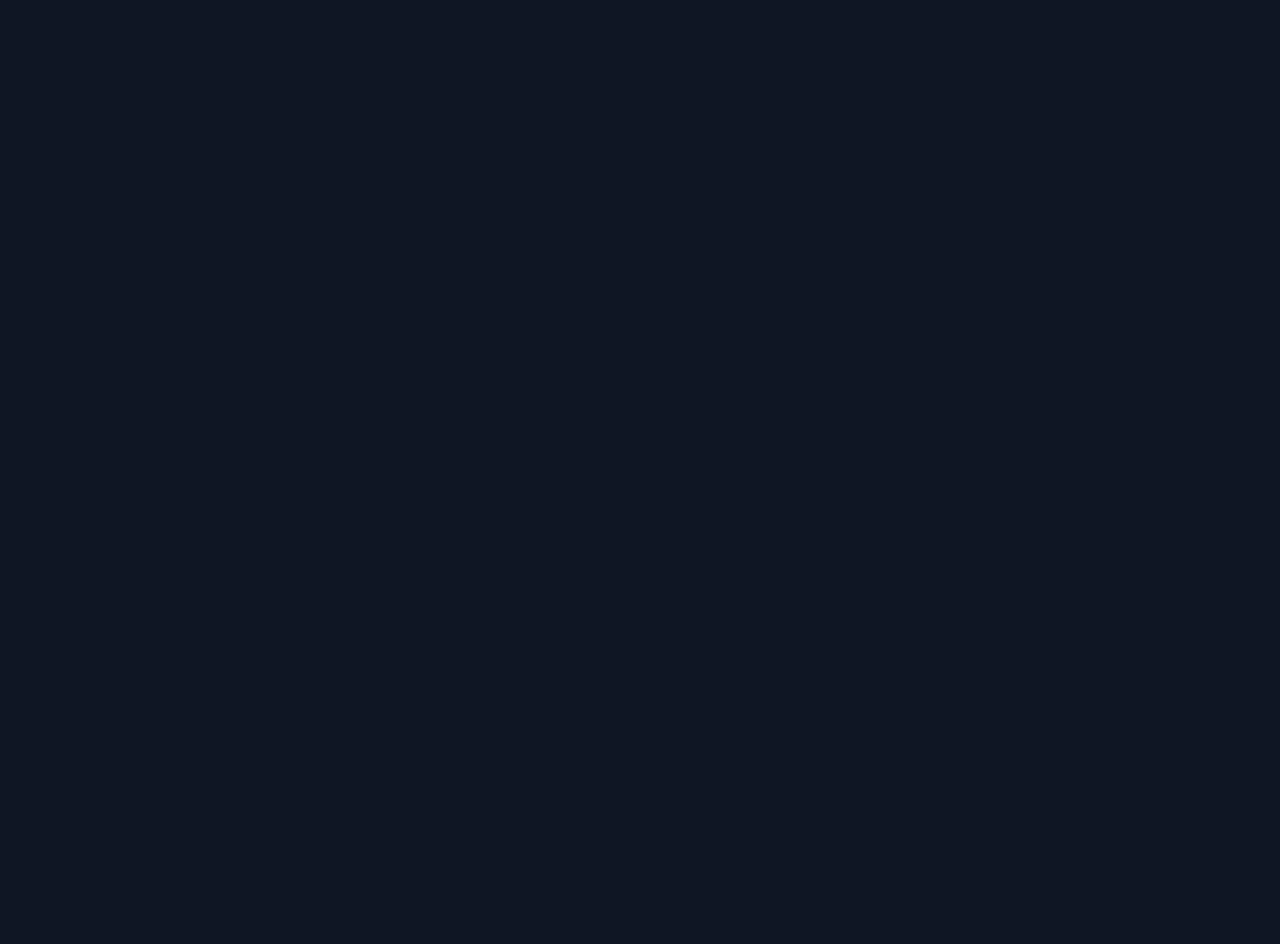
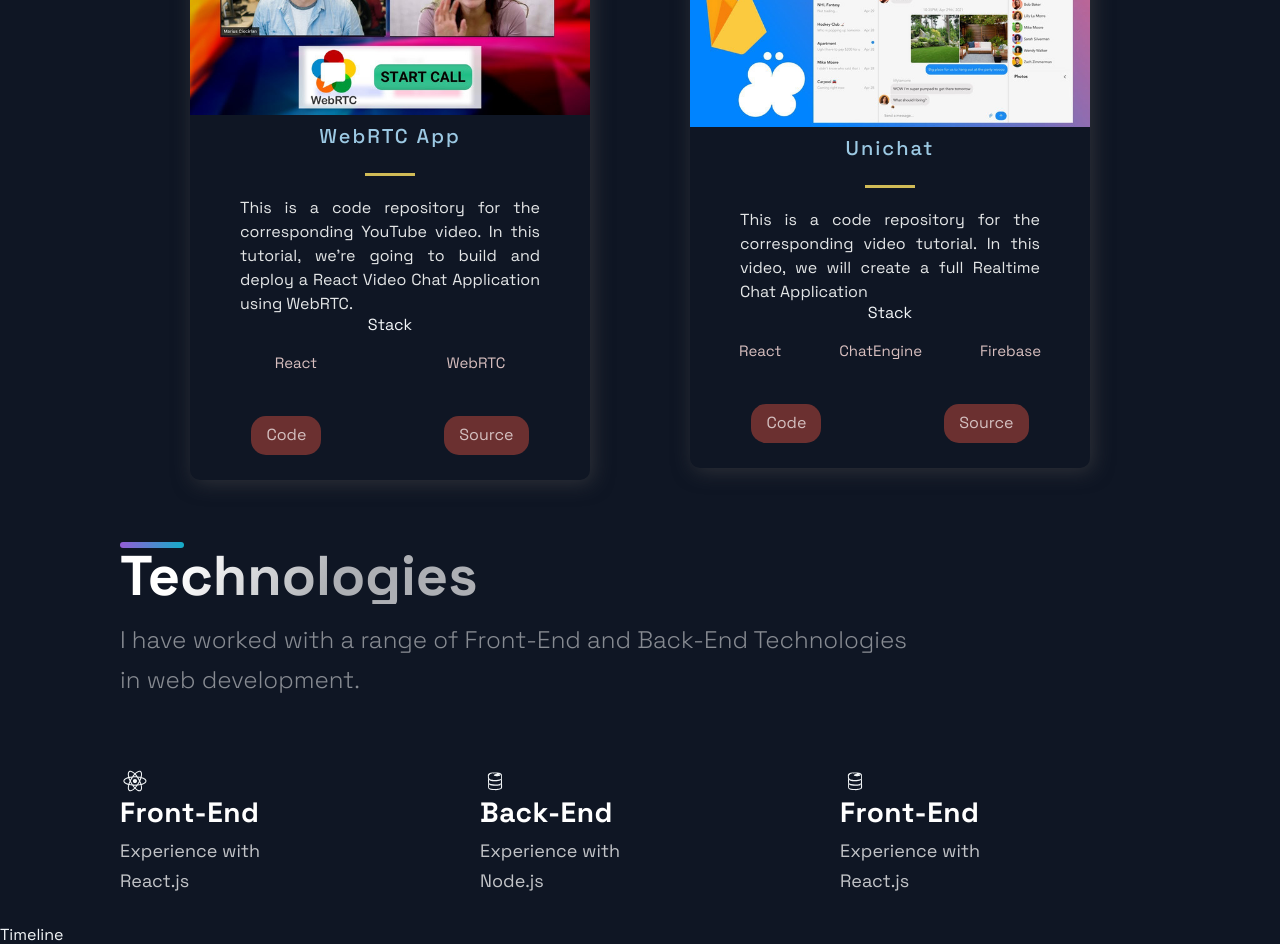
Before and after one commit to Jump89/react-tome, a Next.js app: page / in a window 1280 px wide. Shown: the part 1660-2604 px from the top of the page. Before the commit the page ends 800 px from the top, so only its background shows below. Built offline with nearby package versions, Linux system fonts and the light colour scheme.

Commit message:
updated projects sectiopn and tech sections with info and links

```diff
--- a/src/components/Projects/Projects.js
+++ b/src/components/Projects/Projects.js
@@ -3,11 +3,37 @@
 import { BlogCard, CardInfo, ExternalLinks, GridContainer, HeaderThree, Hr, Tag, TagList, TitleContent, UtilityList, Img } from './ProjectsStyles';
 import { Section, SectionDivider, SectionTitle } from '../../styles/GlobalComponents';
 import { projects } from '../../constants/constants';
+import { Div1 } from '../Header/HeaderStyles';
 
 const Projects = () => (
-  <div>
-    Projects
-  </div>
+ <Section nopadding id>
+   <SectionDivider/>
+   <SectionTitle main>Projects</SectionTitle>
+   <GridContainer>
+     {projects.map(({ id, image, title, description, tags, source, visit }) => (
+      <BlogCard key={id}>
+        <Img src={image}/>
+        <TitleContent>
+          <HeaderThree>{title}</HeaderThree>
+          <Hr />
+        </TitleContent>
+        <CardInfo>{description}</CardInfo>
+        <div>
+          <TitleContent>Stack</TitleContent>
+          <TagList>
+            {tags.map((tag, i) => (
+              <Tag key= {i}>{tag}</Tag>
+            ))}
+          </TagList>
+        </div>
+        <UtilityList>
+          <ExternalLinks href={visit}>Code</ExternalLinks>
+          <ExternalLinks href={source}>Source</ExternalLinks>
+        </UtilityList>
+      </BlogCard>
+     ))}
+   </GridContainer>
+ </Section>
 );
 
 export default Projects;
--- a/src/components/Technologies/Technologies.js
+++ b/src/components/Technologies/Technologies.js
@@ -4,9 +4,45 @@
 import { List, ListContainer, ListItem, ListParagraph, ListTitle } from './TechnologiesStyles';
 
 const Technologies = () =>  (
-  <div>
-    Technologies
-  </div>
+  <Section id="tech">
+    <SectionDivider/>
+    <SectionTitle>Technologies</SectionTitle>
+    <SectionText>
+      I have worked with a range of Front-End and Back-End Technologies in web development.
+    </SectionText>
+    <List>
+      <ListItem>
+        <DiReact size='3rem'/>
+        <ListContainer>
+          <ListTitle>Front-End</ListTitle>
+          <ListParagraph>
+            Experience with <br/>
+            React.js
+          </ListParagraph>
+        </ListContainer>
+      </ListItem>
+      <ListItem>
+        <DiFirebase size='3rem'/>
+        <ListContainer>
+          <ListTitle>Back-End</ListTitle>
+          <ListParagraph>
+            Experience with <br/>
+            Node.js
+          </ListParagraph>
+        </ListContainer>
+      </ListItem>
+      <ListItem>
+        <DiFirebase size='3rem'/>
+        <ListContainer>
+          <ListTitle>Front-End</ListTitle>
+          <ListParagraph>
+            Experience with <br/>
+            React.js
+          </ListParagraph>
+        </ListContainer>
+      </ListItem>
+    </List>
+  </Section>
 );
 
 export default Technologies;
```
